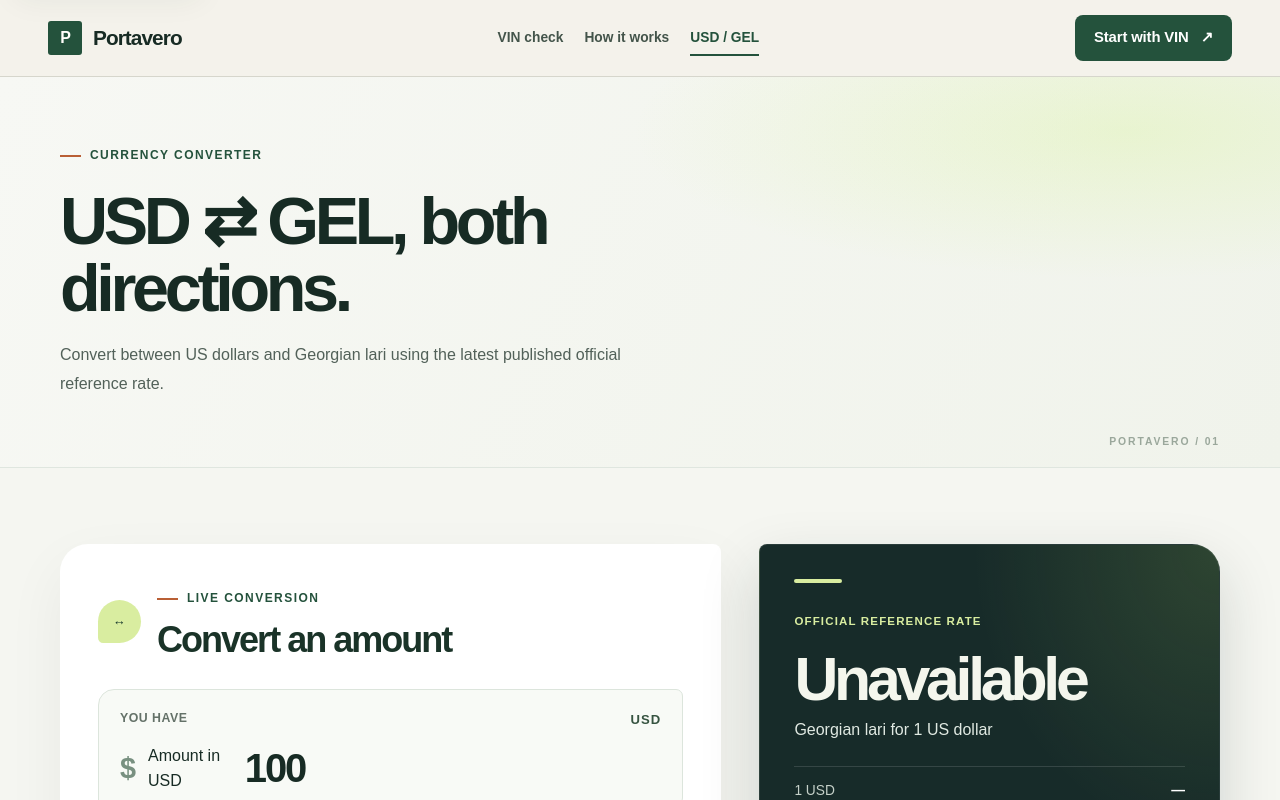
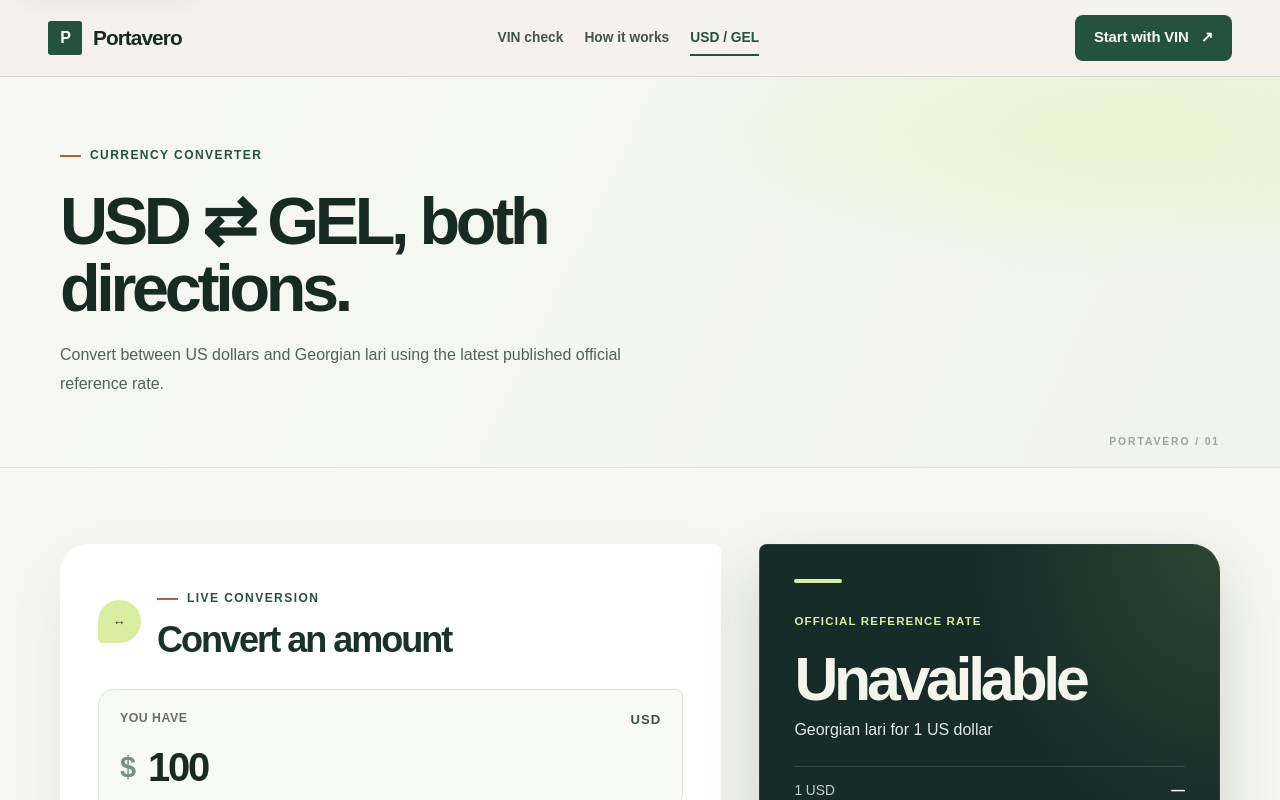
Before and after one commit to GIORGIO2032Q4E/portavero, a Next.js app: page /currency-converter in a window 1280 px wide. Shown: the top 800 px of the page. Built offline with nearby package versions, Linux system fonts and the light colour scheme; no server answers.

Commit message:
Polish converter input accessibility

```diff
--- a/src/app/currency-converter/currency-converter.tsx
+++ b/src/app/currency-converter/currency-converter.tsx
@@ -117,7 +117,7 @@ export default function CurrencyConverter() {
             </div>
             <div className="currency-amount-input">
               <span aria-hidden="true">{fromSymbol}</span>
-              <label className="visually-hidden" htmlFor="currency-amount">Amount in {fromCurrency}</label>
+              <label className="currency-visually-hidden" htmlFor="currency-amount">Amount in {fromCurrency}</label>
               <input
                 id="currency-amount"
                 type="text"
```
